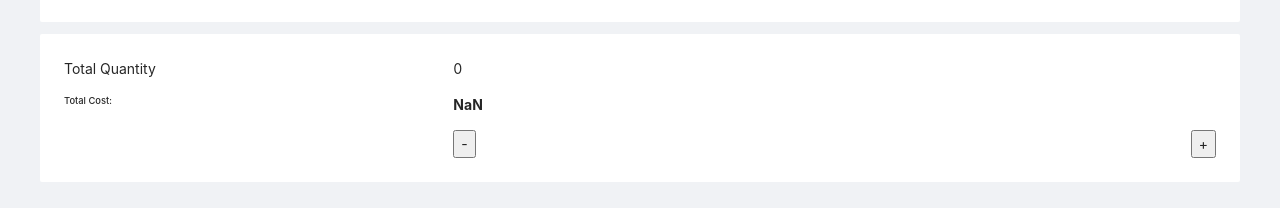
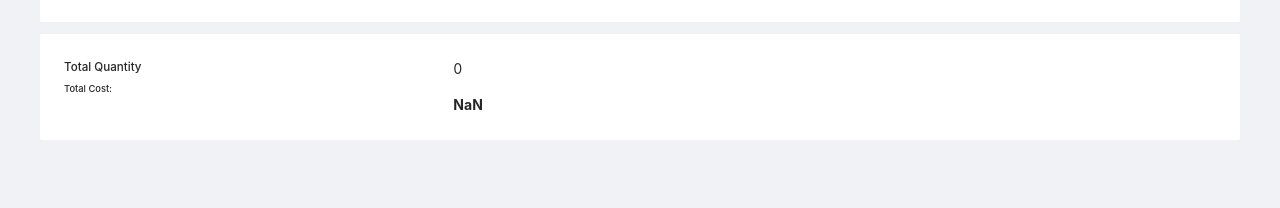
Before and after one commit to Honeyspring/honeyspring, a React (Create React App) app: page /cart in a window 1280 px wide. Shown: the part 254-462 px from the top of the page. Built offline with nearby package versions, Linux system fonts and the light colour scheme; no server answers.

Commit message:
add product to cart

```diff
--- a/src/components/Cart/Cart.js
+++ b/src/components/Cart/Cart.js
@@ -73,16 +73,15 @@ const Cart = ({match,fetchProduct,product})=> {
        <Col className="gutter-row" sm lg xl md={8} >
 
              <div className="site-card-border-less-wrapper">
-       <p>Total Quantity</p>
+       <h5>Total Quantity</h5>
       <h6>Total Cost:</h6>
          </div>
       </Col>
         <Col className="gutter-row" sm lg xl md={16} >
           <p>{count}</p>
          <b>{carts.price  * count}</b>
-            <p>{carts.category}</p>
-            <button onClick={DecreaseCount} className='left'>-</button>
-<button onClick={IncreaseCount} className='right'>+</button>
+
+
        </Col>
 
       </Row>
```
Also changed, not shown: 1 other file (tests, documents, lock files or other folders).
